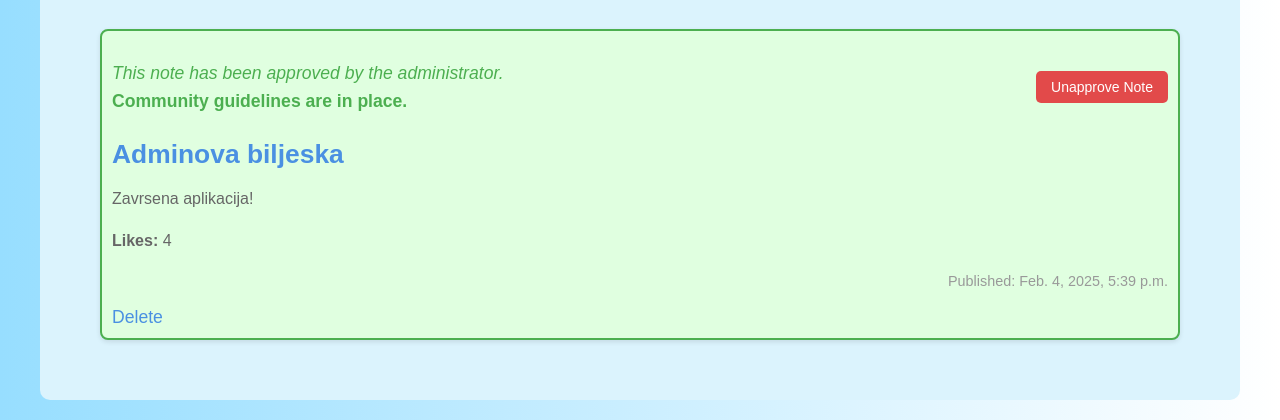
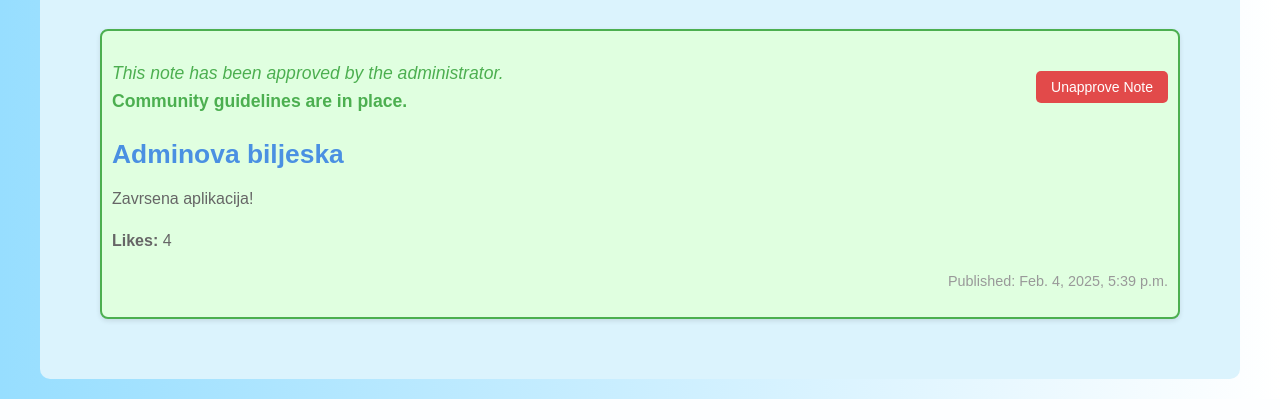
Before and after one commit to mlenic23/NoteHub, a Django app: page /notes/ in a window 1280 px wide. Shown: the part 1105-1525 px from the top of the page. After the commit the page ends 1504 px from the top, so only its background shows below. Run offline with Django 5.2, Linux system fonts and the light colour scheme; a user stored in the database is signed in; data comes from the database, SQL or seed files in the repository; both versions use the stored data as it was after the commit.

Commit message:
Remove delete note option for each user on 'All Notes' section

```diff
--- a/projekt/notes/templates/notes/index.html
+++ b/projekt/notes/templates/notes/index.html
@@ -49,12 +49,6 @@
 
                     <p><strong>Likes:</strong> {{ note.likes }}</p>
                     <p>Published: {{ note.pub_date }}</p>
-
-                    {% if note.user == user %}
-                    <a href="{% url 'notes:delete_note' note.id %}"
-                       onclick="return confirm('Are you sure you want to delete this note?');">
-                        Delete
-                    </a>{% endif %}
                 </div>
             {% empty %}
                 <p>No notes available.</p>
```
Also changed, not shown: projekt/db.sqlite3.
